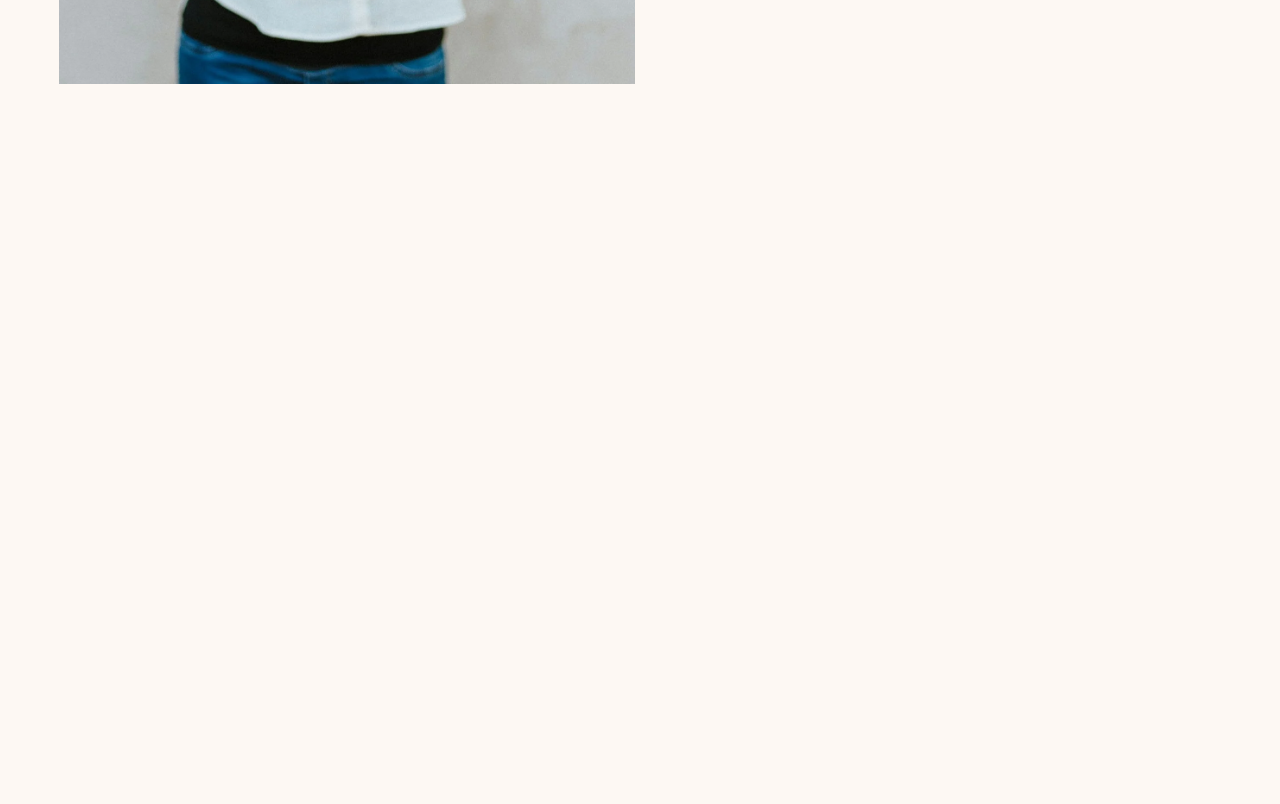
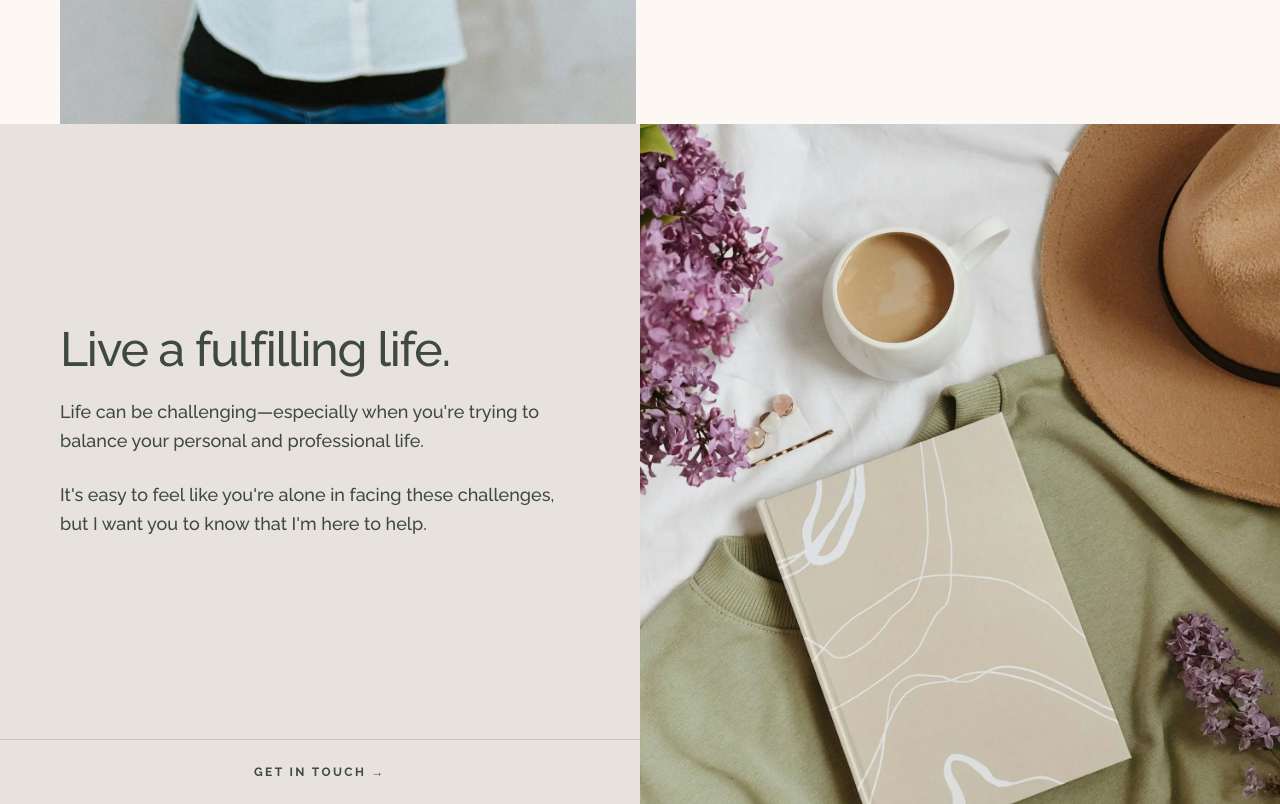
Before and after one commit to sohammk08/lilac-template, a Next.js app: page / in a window 1280 px wide. Shown: the part 860-1664 px from the top of the page. Before the commit the page ends 1072 px from the top, so only its background shows below. Built offline with nearby package versions, Linux system fonts and the light colour scheme.

Commit message:
section: Get In Touch
Created the Get In Touch section

```diff
--- a/app/components/GetInTouch.tsx
+++ b/app/components/GetInTouch.tsx
@@ -0,0 +1,44 @@
+import Link from "next/link";
+import Image from "next/image";
+
+export default function GetInTouch() {
+  return (
+    <section className="bg-[#E8E2DE] font-sans">
+      <div className="flex flex-col lg:flex-row min-h-150 lg:min-h-170">
+        {/* Left section */}
+        <div className="w-full lg:w-1/2 flex flex-col bg-[#E8E2DE]">
+          <div className="flex-1 px-12 lg:px-15 flex flex-col justify-center text-left font-medium space-y-6 text-[#3d4a3d] text-lg leading-relaxed">
+            <h2 className="text-4xl lg:text-5xl font-medium tracking-tight">
+              Live a fulfilling life.
+            </h2>
+            <p>
+              Life can be challenging—especially when you&apos;re trying to
+              balance your personal and professional life.
+            </p>
+            <p>
+              It&apos;s easy to feel like you&apos;re alone in facing these
+              challenges, but I want you to know that I&apos;m here to help.
+            </p>
+          </div>
+          <Link
+            href="/contact"
+            className="flex items-center justify-center gap-3 mt-auto border-t border-[#3d4a3d]/20 text-[#3d4a3d] text-xs font-bold tracking-[0.2em] uppercase transition-all duration-300 hover:bg-[#3d4a3d] hover:text-[#E8E2DE] w-full py-6 lg:py-6"
+          >
+            Get In Touch →
+          </Link>
+        </div>
+
+        {/* Right section */}
+        <div className="w-full lg:w-1/2 relative h-auto">
+          <Image
+            src="/im2.png"
+            alt="Flat lay with lilac flowers, coffee cup, hat, and journal"
+            fill
+            className="absolute inset-0 w-full h-full object-cover"
+            priority
+          />
+        </div>
+      </div>
+    </section>
+  );
+}
--- a/app/components/Hero.jsx
+++ b/app/components/Hero.jsx
@@ -3,8 +3,8 @@ import Image from "next/image";
 
 function Hero() {
   return (
-    <section className="bg-[#FDF8F3] w-full min-h-screen items-center justify-center">
-      <div className="justify-center mx-auto px-6 py-24 lg:py-32 lg:pt-0 text-center space-x-45 flex items-center">
+    <section className="bg-[#FDF8F3] w-full min-h-screen items-center">
+      <div className="mx-auto pl-15 pt-10 text-center space-x-45 flex items-center">
         <div className="relative w-full max-w-md lg:max-w-xl aspect-4/6 rounded-t-full overflow-hidden">
           <Image
             src="/im1.png"
--- a/app/page.tsx
+++ b/app/page.tsx
@@ -1,9 +1,11 @@
+import GetInTouch from "./components/GetInTouch";
 import Hero from "./components/Hero";
 
 function Home() {
   return (
-    <div className="flex min-h-screen items-center justify-center">
+    <div className="min-h-screen items-center justify-center">
       <Hero />
+      <GetInTouch />
     </div>
   );
 }
```
Also changed, not shown: public/im2.png (added).
